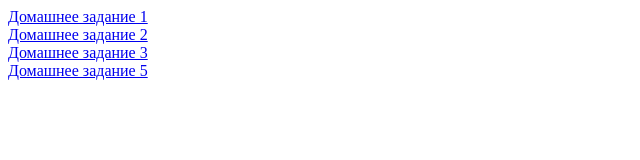
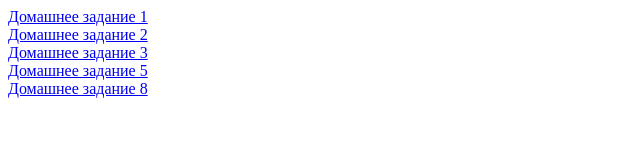
Before and after one commit to OleksandrZVR/HomeWork4Lesson4GIT, a plain HTML site: page index.html in a window 1280 px wide. Shown: the whole page, without its empty margins (0-640 px from the left). Drawn offline with Linux system fonts and the light colour scheme.

Commit message:
add index.html

```diff
--- a/index.html
+++ b/index.html
@@ -19,6 +19,9 @@
     <div>
         <a href="lesson5CSS_Home_work_ZVR/index.html">Домашнее задание 5</a>
     </div>
+    <div>
+        <a href="Lesson8CssFlexBoxHomeWorkZVR/index.html">Домашнее задание 8</a>
+    </div>
 </body>
 
 </html>
```
